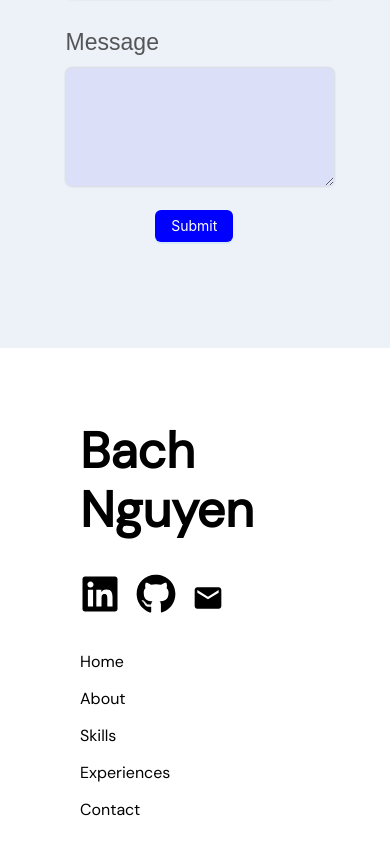
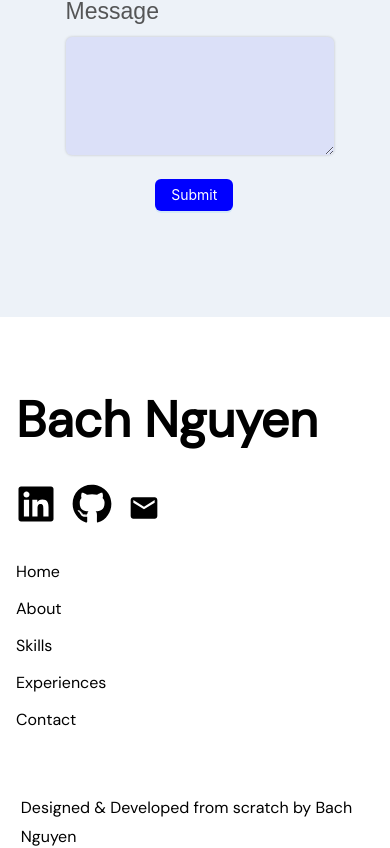
Before and after one commit to BachNguyenT/PersonalPortfolioWebsite, a React (Create React App) app: page / in a window 390 px wide. Shown: the part 11152-12000 px from the top of the page. Built offline with nearby package versions, Linux system fonts and the light colour scheme.

Commit message:
UI Updates

```diff
--- a/src/Components/About/About.scss
+++ b/src/Components/About/About.scss
@@ -4,7 +4,7 @@
     min-height: 39.1rem;
     background-color: white;
     @media (max-width: 800px) {
-        padding: 5.5rem 1.5rem 3rem 2rem;
+        padding: 5.5rem 1rem 3rem 1rem;
     }
 
     &__Header {
--- a/src/Components/Footer/Footer.scss
+++ b/src/Components/Footer/Footer.scss
@@ -1,5 +1,4 @@
 .Footer {
-  backdrop-filter: blur(5px);
   z-index: 998;
   opacity: 1;
 
@@ -12,6 +11,7 @@
     @media (max-width: 800px) {
       flex-direction: column;
       row-gap: 2rem;
+      padding: 3rem 1rem;
     }
     &__Name {
       // background-color: red;
@@ -41,6 +41,7 @@
       display: flex;
       flex-direction: column;
       row-gap: 1rem;
+      cursor: pointer;
       @media (max-width: 800px) {
         align-self: flex-start;
         // padding-left: 1rem;
@@ -51,5 +52,8 @@
   &__Bottom {
     padding: 0rem 5rem 1rem 5rem;
     line-height: 1.8rem;
+    @media (max-width: 800px) {
+      padding: 0 1.3rem 1.3rem 1.3rem;
+    }
   }
 }
```
